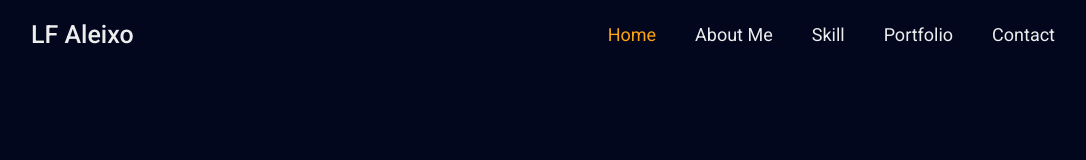
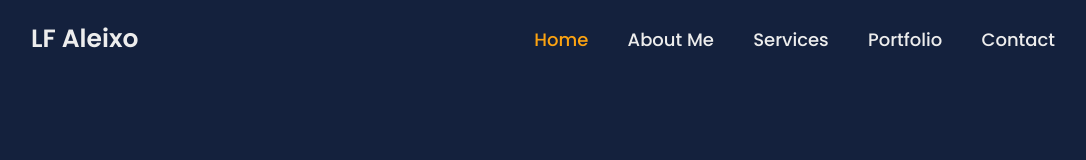
Before and after one commit to lukax34/portfolio-website, a plain HTML site: page index.html in a window 1280 px wide. Shown: the whole page, without its empty margins (97-1183 px from the left). Drawn offline with Linux system fonts and the light colour scheme.

Commit message:
Project organization

```diff
--- a/styles.css
+++ b/assets/css/styles.css
@@ -1,12 +1,14 @@
+@import url('https://fonts.googleapis.com/css2?family=Poppins:wght@300;400;500;600;700;800;900&display=swap');
+
 *{
     margin: 0;
     padding: 0;
     box-sizing: border-box;
-    font-family: 'Roboto', sans-serif;
+    font-family: 'Poppins', sans-serif;
 }
 
 body{
-    background-color: #03071e;
+    background-color: #14213D;
 }
 
 
@@ -27,13 +29,13 @@ body{
     font-size: 25px;
     color: #ededed;
     text-decoration: none;
-    font-weight: 500;
+    font-weight: 600;
 }
 
 .navbar a {
     font-size: 18px;
     text-decoration: none;
-    font-weight: 400;
+    font-weight: 500;
     color: #ededed;
     margin-left: 35px;
     transition: .3s;
--- a/index.html
+++ b/index.html
@@ -5,11 +5,7 @@
     <meta http-equiv="X-UA-Compatible" content="IE=edge">
     <meta name="viewport" content="width=device-width, initial-scale=1.0">
     <title>LF Aleixo Dev</title>
-    <link rel="stylesheet" href="styles.css">
-
-    <link rel="preconnect" href="https://fonts.googleapis.com">
-    <link rel="preconnect" href="https://fonts.gstatic.com" crossorigin>
-    <link href="https://fonts.googleapis.com/css2?family=Roboto:wght@100;400;500;900&display=swap" rel="stylesheet">
+    <link rel="stylesheet" href="/assets/css/styles.css">
 </head>
 <body>
     <header class="header">
@@ -18,7 +14,7 @@
         <nav class="navbar">
             <a href="#home" class="active">Home</a>
             <a href="#about">About Me</a>
-            <a href="#skill">Skill</a>
+            <a href="#services">Services</a>
             <a href="#portfolio">Portfolio</a>
             <a href="#contact">Contact</a>
         </nav>
```
